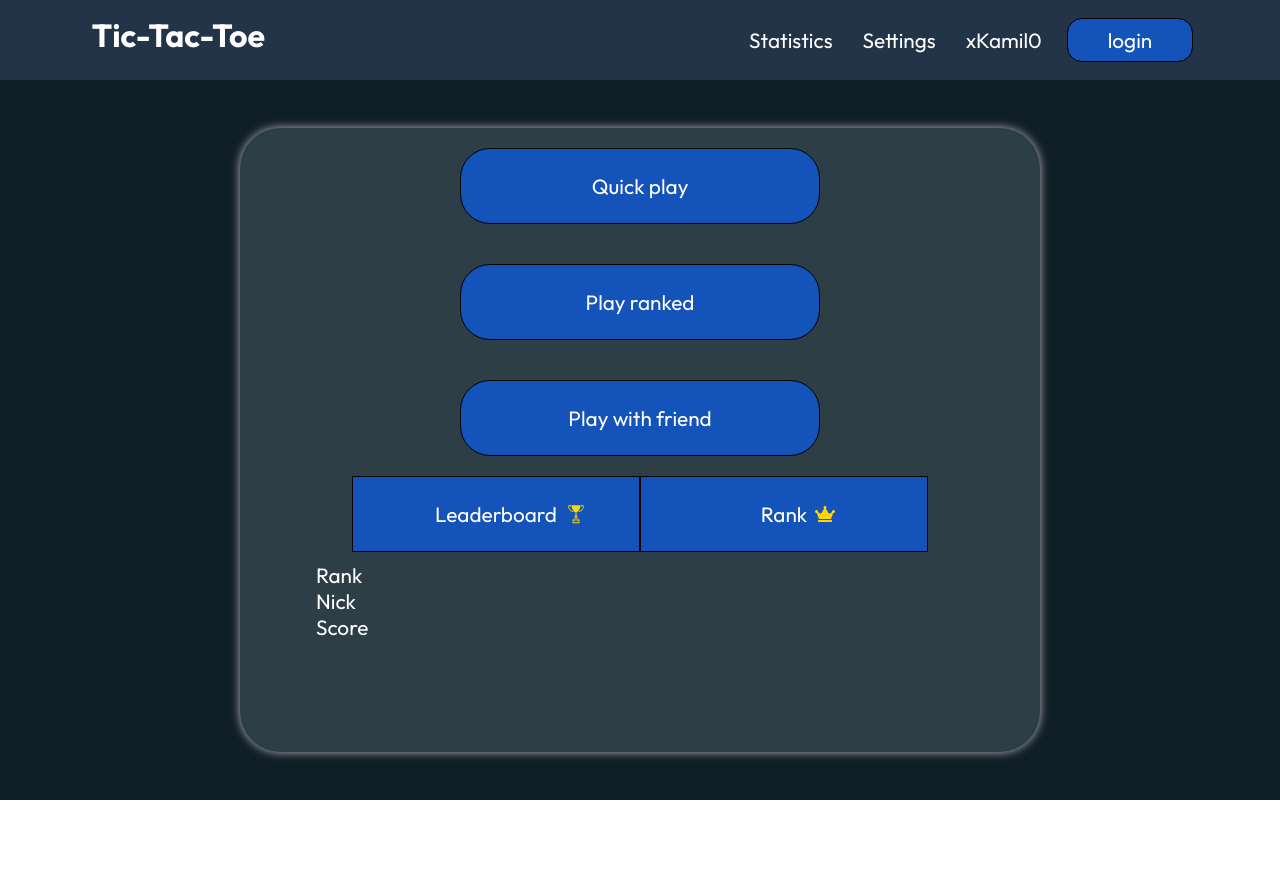
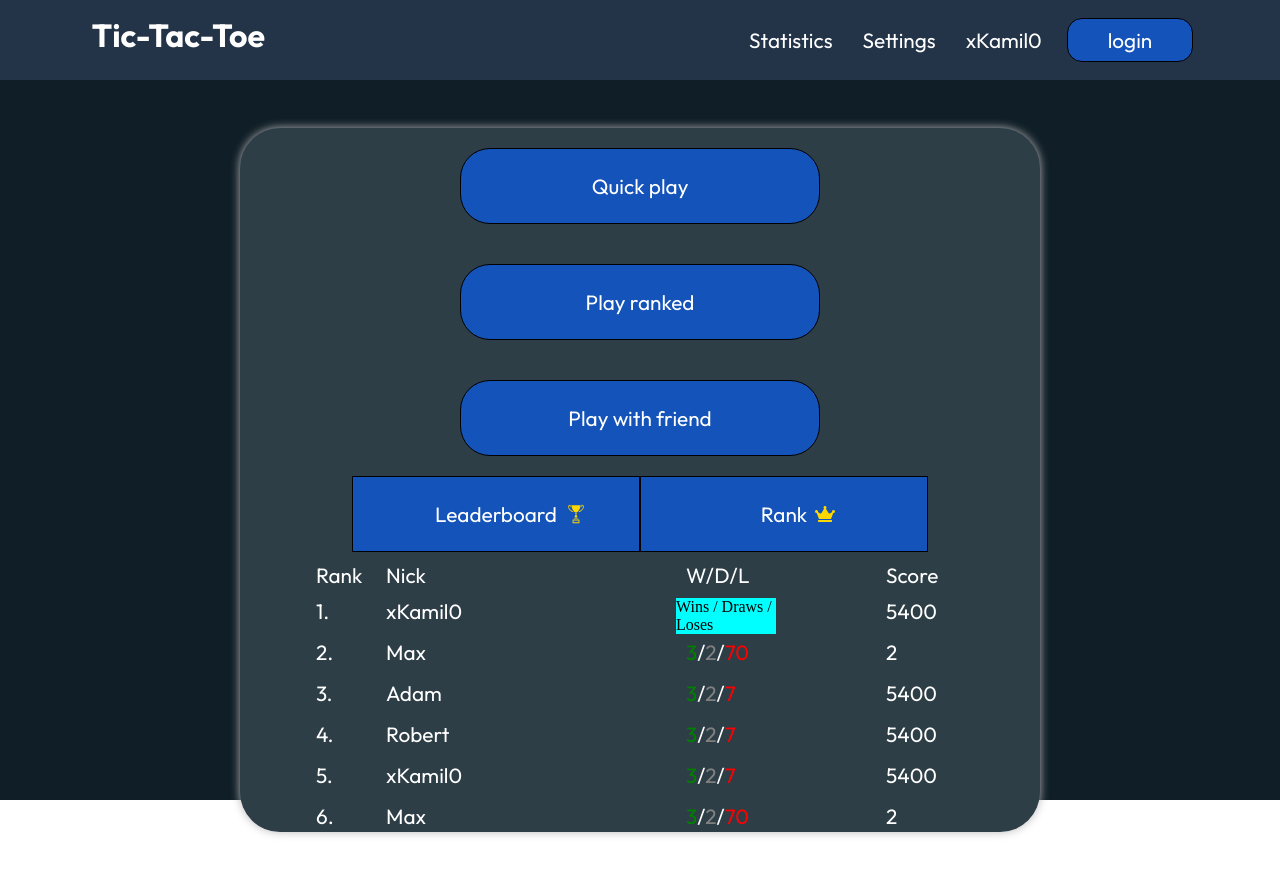
Before and after one commit to bilskik/Tic-Tac-Toe, a React (Create React App) app: page / in a window 1280 px wide. Shown: the top 874 px of the page. Before the commit the page ends 800 px from the top, so only its background shows below. Built offline with nearby package versions, Linux system fonts and the light colour scheme.

Commit message:
Bugs repaired, Adding popup window

```diff
--- a/src/App.css
+++ b/src/App.css
@@ -20,6 +20,7 @@
     --color-textlose: red;
     --color-textdraw: gray;
     --color-scroll: #A9BECA;
+    --color-backlight: #788993;
     --fontBoard-size: 1.3rem;
     --fontNav-size: 1.3rem;
     --fontNav-mobile-size: 1.3rem;
--- a/src/pages/home/mainSection/buttonContainer/LeaderBoards.tsx
+++ b/src/pages/home/mainSection/buttonContainer/LeaderBoards.tsx
@@ -4,7 +4,7 @@ import { FaCrown } from "react-icons/fa";
 import { GiTrophyCup } from "react-icons/gi";
 import Ranksboard from './board/Ranksboard';
 const LeaderBoards = () => {
-    const [boardType,setBoardType] = useState("");
+    const [boardType,setBoardType] = useState("leaderboard");
 
     const handleLeaderBoardClick = () => {
         setBoardType("leaderboard");
--- a/src/pages/home/mainSection/buttonContainer/board/Ranksboard.tsx
+++ b/src/pages/home/mainSection/buttonContainer/board/Ranksboard.tsx
@@ -1,4 +1,5 @@
 import { playersData, playersRankData } from "../../../../../constraints/boardData";
+import PopupInfo from "../../popupinfo/PopupInfo";
 import "./ranksboard.css"
 import { useEffect, useState } from "react";
 interface PlayerRanks {
@@ -33,6 +34,7 @@ const Ranksboard = (props : { type : string}) => {
                 }
                 <p className="board__descrpition-score">Score</p>
             </div>
+            <PopupInfo/>
             <div className="board__data">
             {
                 data?.map((elem,index) => {
--- a/src/pages/home/mainSection/buttonContainer/board/ranksboard.css
+++ b/src/pages/home/mainSection/buttonContainer/board/ranksboard.css
@@ -3,6 +3,7 @@
     margin: auto;
     margin-top:10px;
     margin-bottom: 10px;
+    position: relative;
 }
 .board__data {
     max-height: 250px;
@@ -27,6 +28,8 @@
     font-size: var(--fontBoard-size);
     width: 90%;
     margin: auto;
+    position: relative;
+    z-index: 1;
 }
 .board__description.board__description-leaderboard ,.board__playerdata.board__playerdata-leaderboard {
     display: grid;
@@ -41,6 +44,10 @@
 }
 .board__playerdata {
     margin-bottom: 15px;
+}
+.board__playerdata:hover {
+    background-color: var( --color-backlight);
+    border-radius: 10px;
 }
 .board__stats {
     display: flex;
--- /dev/null
+++ b/src/pages/home/mainSection/popupinfo/PopupInfo.tsx
@@ -0,0 +1,11 @@
+import React from 'react'
+import "./popupinfo.css"
+const PopupInfo = () => {
+  return (
+    <div className='popup'>
+        Wins / Draws / Loses
+    </div>
+  )
+}
+
+export default PopupInfo
--- /dev/null
+++ b/src/pages/home/mainSection/popupinfo/popupinfo.css
@@ -0,0 +1,7 @@
+.popup {
+    position: absolute;
+    background-color: aqua;
+    z-index: 3;
+    width: 100px;
+    left: 55%;
+}
```
